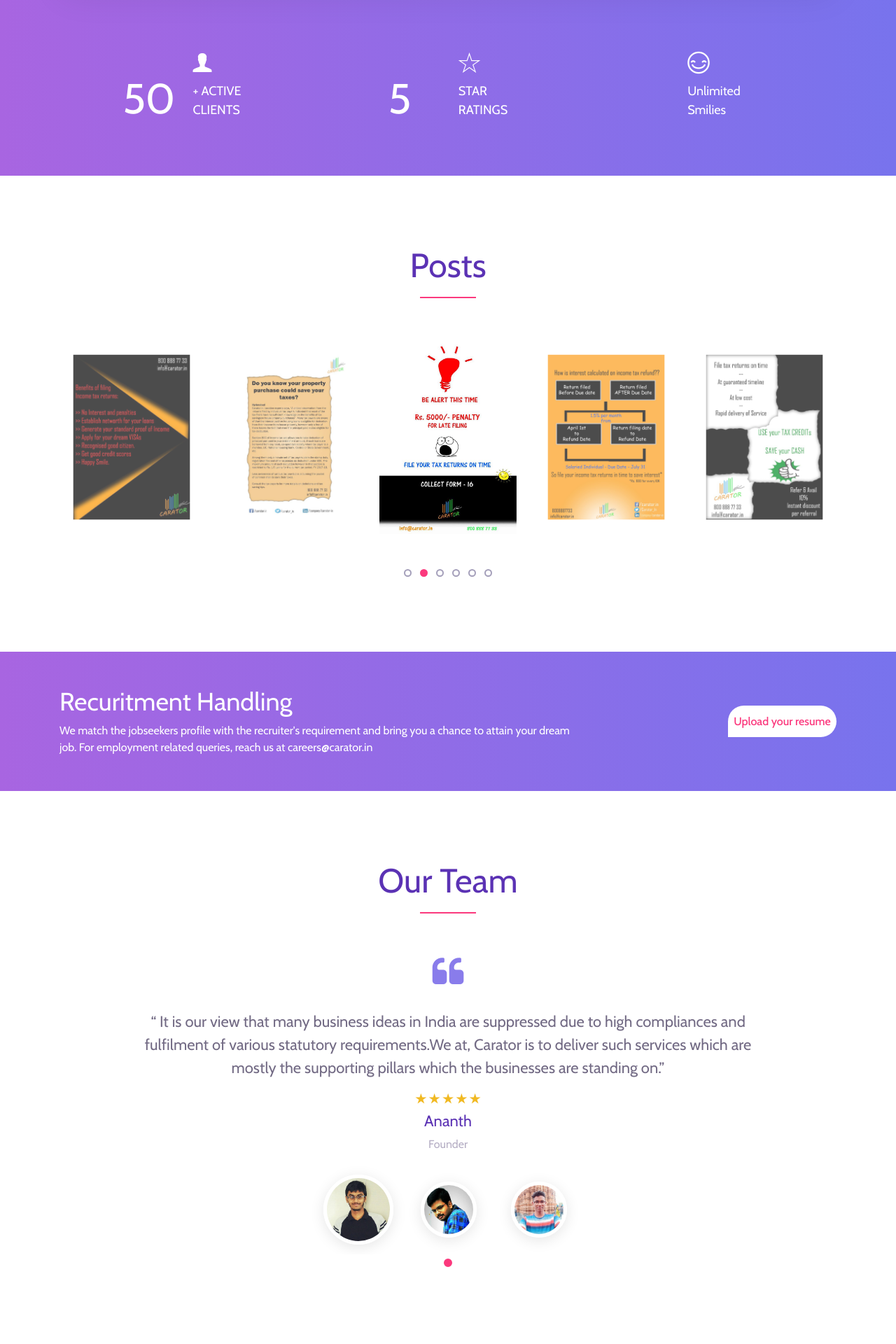
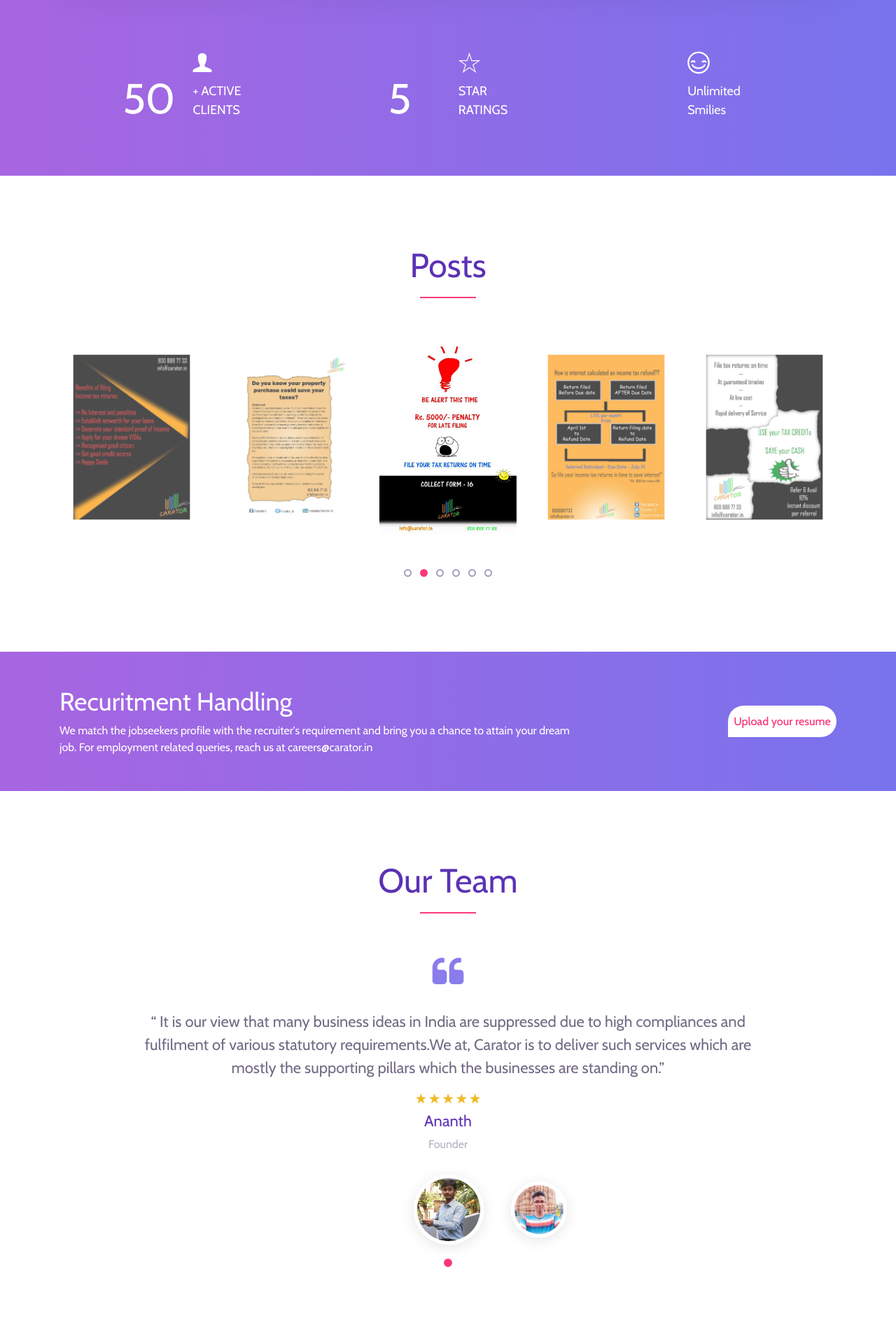
Before and after one commit to manikanta994/carator.github.io, a Jekyll site: the page index.html, which Jekyll copies as it is, in a window 1280 px wide. Shown: the part 4480-6400 px from the top of the page at 70% size. Built offline with Jekyll 4.4.1, drawn with Linux system fonts in a browser that asks for light colours; some web fonts are replaced.

Commit message:
Updated Code

```diff
--- a/index.html
+++ b/index.html
@@ -382,26 +382,6 @@
                                 <i class="fa fa-quote-left" aria-hidden="true"></i>
                             </div>
                             <div class="client-description text-center">
-                                <p>“ We second the thoughts of Ananth and feel happy to serve the businesses in running smoothly and give the opportunity to focus only on their core ideas.”</p>
-                            </div>
-                            <div class="star-icon text-center">
-                                <i class="ion-ios-star"></i>
-                                <i class="ion-ios-star"></i>
-                                <i class="ion-ios-star"></i>
-                                <i class="ion-ios-star"></i>
-                                <i class="ion-ios-star"></i>
-                            </div>
-                            <div class="client-name text-center">
-                                <h5>Rajasekhar</h5>
-                                <p>Tax Advisor</p>
-                            </div>
-                        </div>
-                        <!-- Client Feedback Text  -->
-                        <div class="client-feedback-text text-center">
-                            <div class="client">
-                                <i class="fa fa-quote-left" aria-hidden="true"></i>
-                            </div>
-                            <div class="client-description text-center">
                                 <p>“ I am passionate to showcase my skills that could bring a real time benefit and add on support to take up issues at rapid speed. I love working with the team!”</p>
                             </div>
                             <div class="star-icon text-center">
@@ -422,14 +402,12 @@
                 <div class="col-12 col-md-6 col-lg-5">
                     <div class="slider slider-nav">
                         <div class="client-thumbnail">
-                            <img src="img/bg-img/client-3.jpg" alt="">
+                            <img src="img/bg-img/client-1.jpg" alt="">
                         </div>
                         <div class="client-thumbnail">
                             <img src="img/bg-img/client-2.jpg" alt="">
                         </div>
-                        <div class="client-thumbnail">
-                            <img src="img/bg-img/client-1.jpg" alt="">
-                        </div>
+
                     </div>
                 </div>
             </div>
```
Also changed, not shown: img/bg-img/client-1.jpg, img/bg-img/client-2.jpg, img/bg-img/client-3.jpg (deleted).
